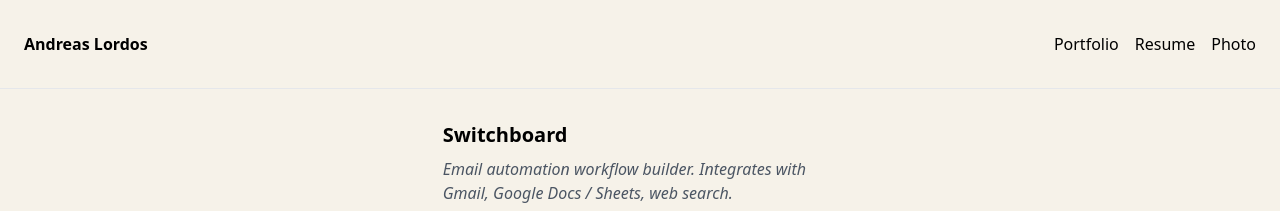
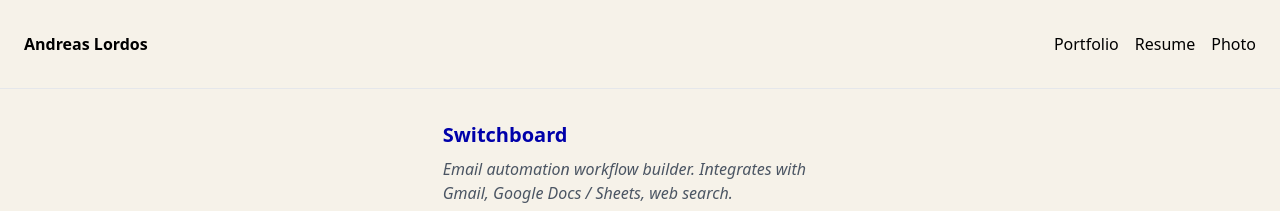
Before and after one commit to andreaslordos/personal-website, a React (Create React App) app: page /portfolio in a window 1280 px wide. Shown: the top 211 px of the page. Built offline with nearby package versions, Linux system fonts and the light colour scheme.

Commit message:
add link to portfolio

```diff
--- a/src/pages/Portfolio.jsx
+++ b/src/pages/Portfolio.jsx
@@ -8,7 +8,7 @@ const Portfolio = () => {
       <div className="py-8">
         <PortfolioItem
           title="Switchboard"
-          url=""
+          url="https://switchboard.lordos.tech"
           description="Email automation workflow builder. Integrates with Gmail, Google Docs / Sheets, web search."
         />
         <PortfolioItem
```
